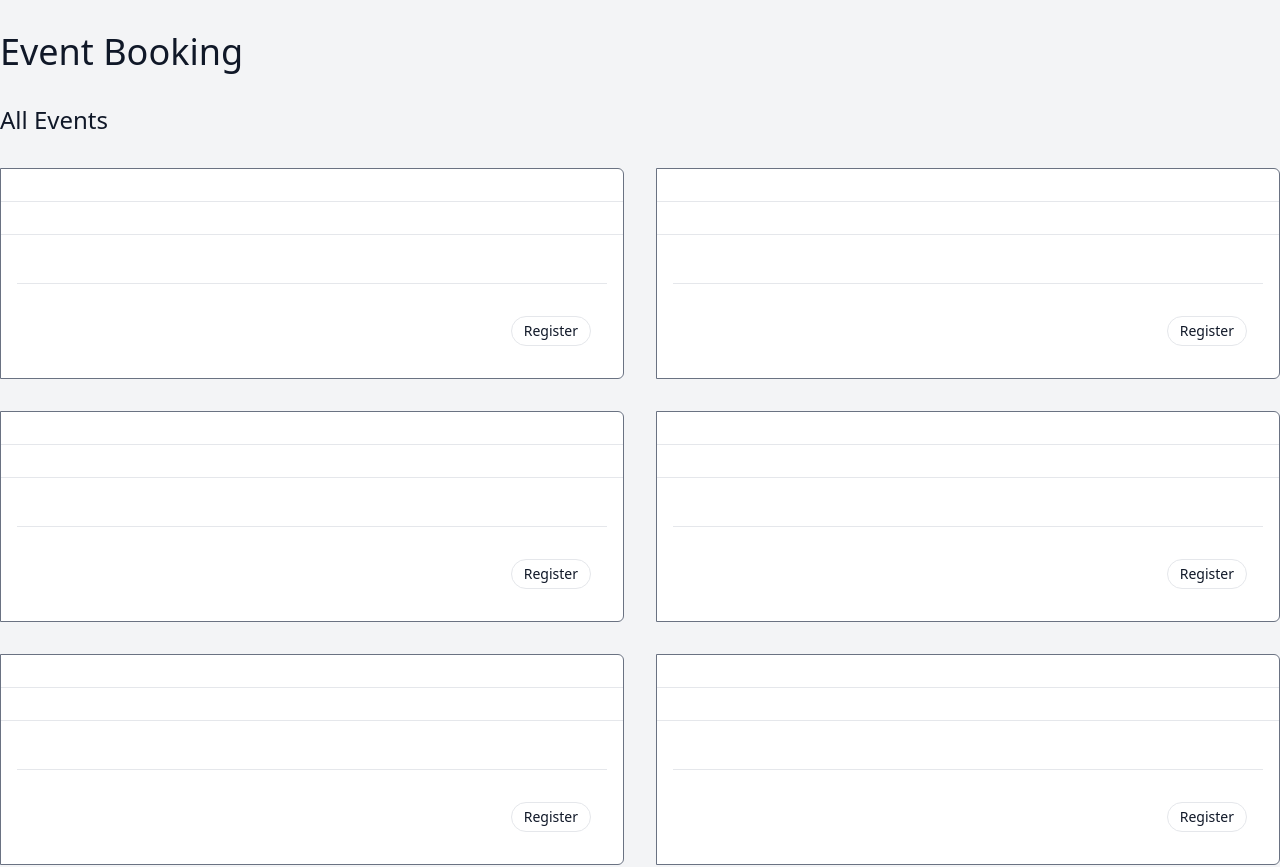
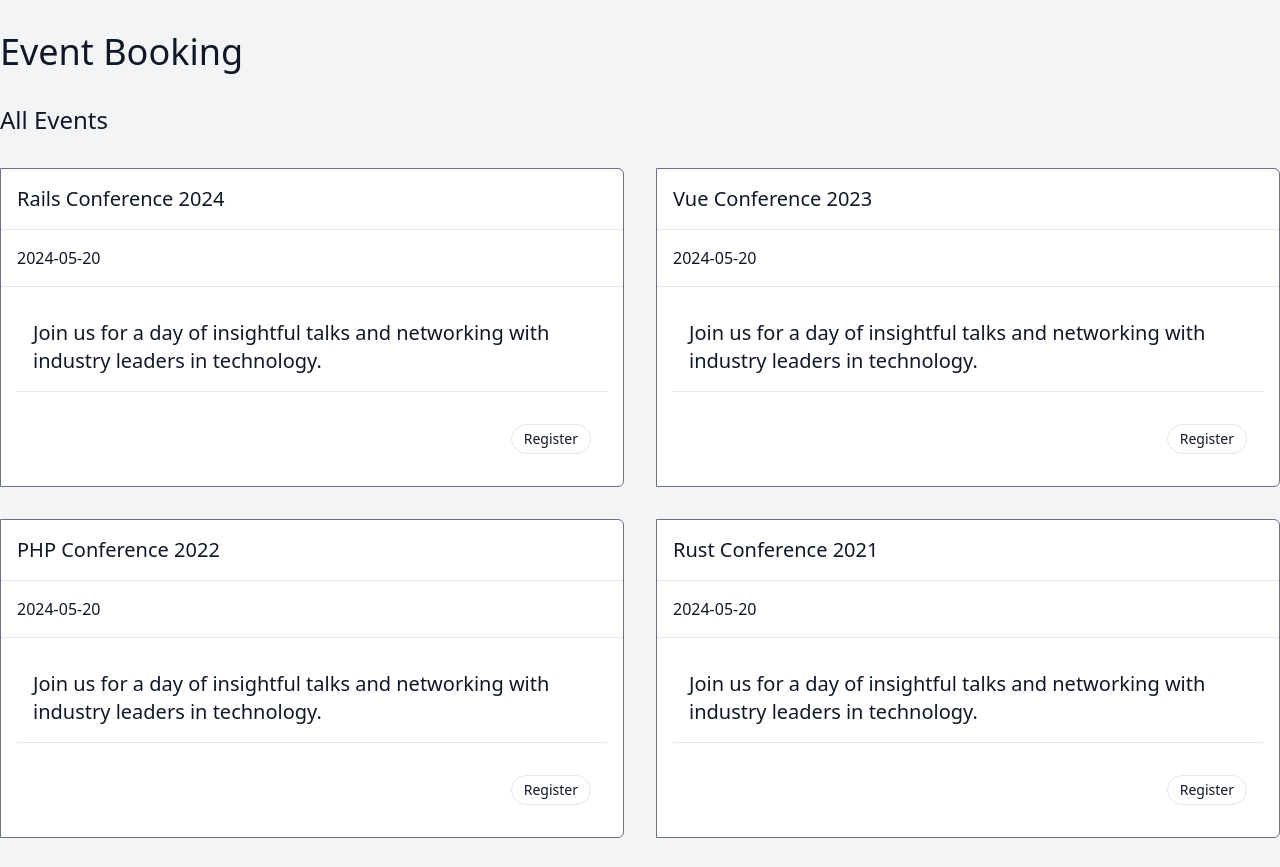
Before and after one commit to Andreeoak/Event-Registration, a Vue app in the folder event-registration/: page / in a window 1280 px wide. Shown: the top 867 px of the page. Built offline with nearby package versions, Linux system fonts and the light colour scheme; data requests are answered from the project's data file.

Commit message:
fetching data and displaying it on cards

```diff
--- a/event-registration/src/App.vue
+++ b/event-registration/src/App.vue
@@ -4,7 +4,12 @@
     <h1 class="text-4xl fount-medium">Event Booking</h1>
     <h2 class="text-2xl fount-medium">All Events</h2>
     <section class="grid grid-cols-2 gap-8">
-      <EventCard v-for="i in 8" :key="i" @register="console.log('Registered!')"/>
+      <EventCard v-for="event in events"
+      :key="event.id"
+      :title="event.title"
+      :when="event.date"
+      :description="event.description"
+      @register="console.log('Registered!')"/>
     </section>
     <h2 class="text-2xl fount-medium">Your bookings</h2>
     <section class="grid grid-cols-1 gap-8">
@@ -14,6 +19,15 @@
 </template>
 
 <script setup>
+import { ref, onMounted} from 'vue';
 import EventCard from '@/components/EventsCard.vue';
 import BookingItem from './components/BookingItem.vue';
+
+const events = ref([]);
+const fetchEvents= async ()=>{
+    const response = await fetch("http://localhost:3001/events");
+    events.value = await response.json();
+}
+
+onMounted(()=>fetchEvents());
 </script>
```
